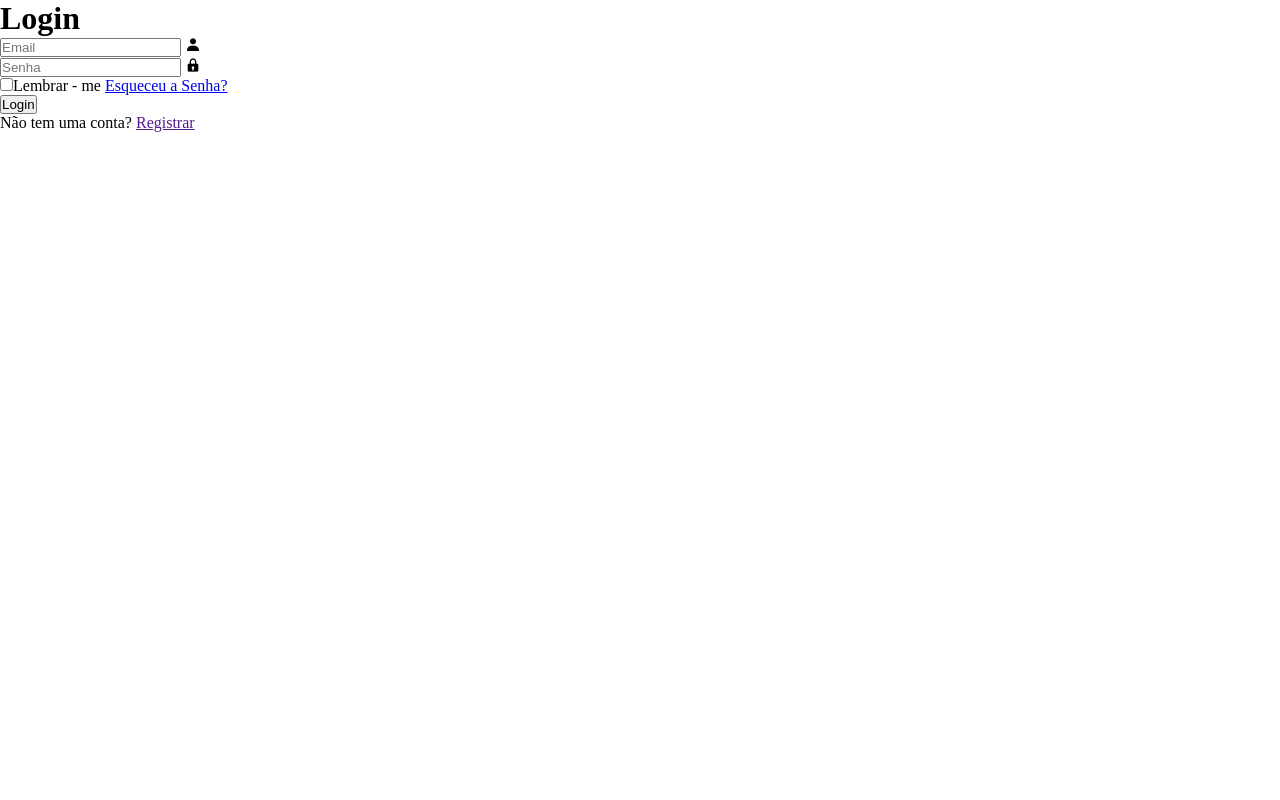
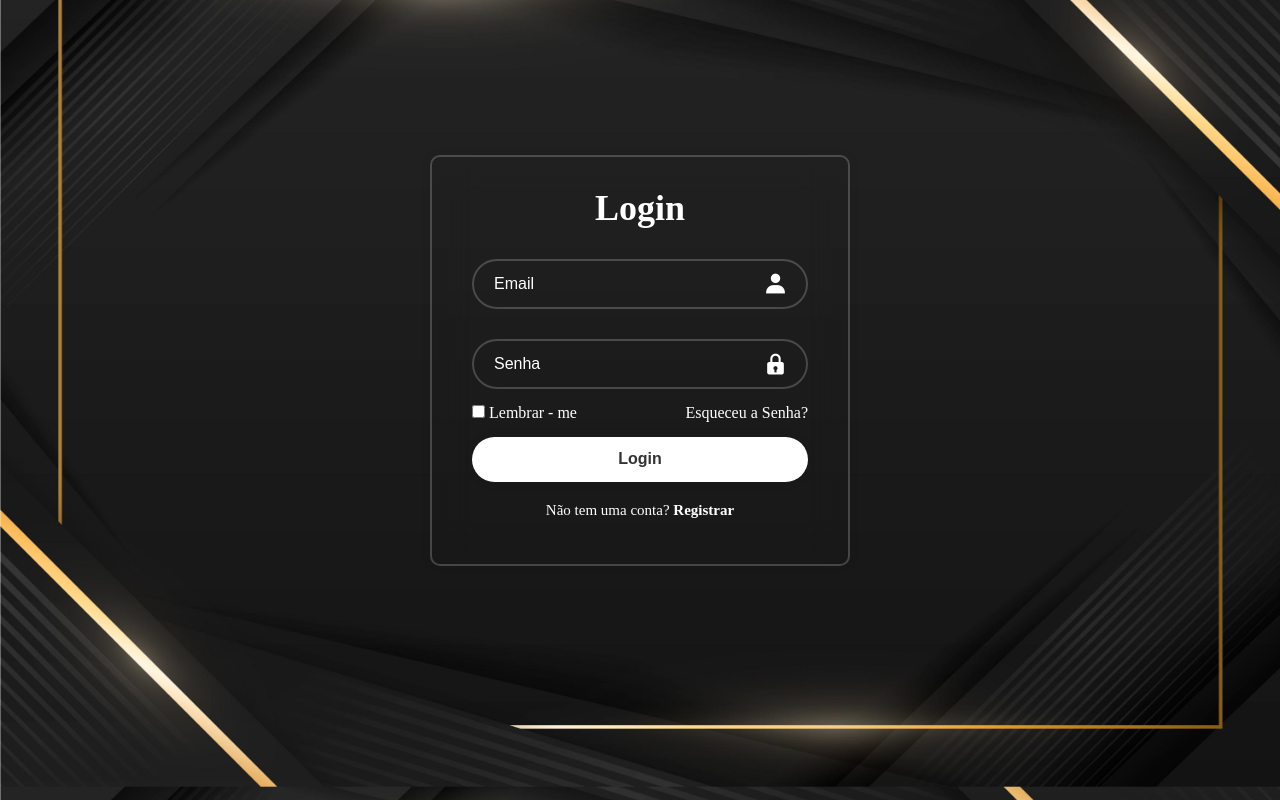
Before and after one commit to XsJota/Login-Page, a plain HTML site: page index.html in a window 1280 px wide. Drawn offline with nearby package versions, Linux system fonts and the light colour scheme; files whose address does not match are found by name.

Commit message:
style: Login page

```diff
--- a/assets/css/style.css
+++ b/assets/css/style.css
@@ -3,3 +3,113 @@
     margin: 0;
     padding: 0;
 }
+body {
+    display: flex;
+    justify-content: center;
+    align-items: center;
+    min-height: 90vh;
+    background: url(../img/img.jpg);
+    background-position: center;
+    background-size:cover;
+}
+
+.conteiner {
+    background: transparent;
+    border: 2px solid rgba(255, 255, 255, .2);
+    box-shadow: 0 0 10px rgba(0, 0, 0, .1);
+    backdrop-filter: blur(20px);
+    color: #fff;
+    width: 420px;
+    border-radius: 10px;
+    padding: 30px 40px;
+
+}
+
+.conteiner h1 {
+    text-align: center;
+    font-size: 36px;
+
+}
+
+.input-box {
+    position: relative;
+    width: 100%;
+    height: 50px;
+    margin: 30px 0px;
+}
+
+.input-box input {
+    width: 100%;
+    height: 100%;
+    background: transparent;
+    border: none;
+    outline: none;
+    border: 2px solid rgba(255, 255, 255, .2);
+    border-radius: 40px;
+    font-size: 16px;
+    color: #fff;
+    padding: 20px 45px 20px 20px;
+}
+
+.input-box input::placeholder {
+    color: #fff;
+}
+
+.input-box i {
+    position: absolute;
+    right: 20px;
+    top: 50%;
+    transform: translateY(-50%);
+    font-size: 25px;
+
+}
+
+.remember-forgot {
+    display: flex;
+    justify-content: space-between;
+    margin: -15px 0 15px;
+}
+
+.remember-forgot label input {
+    accent-color: #fff;
+    margin-right: 4px;
+}
+
+.remember-forgot a {
+    color: #fff;
+    text-decoration: none;
+}
+
+.remember-forgot a:hover {
+    text-decoration: underline;
+}
+
+.btn {
+    width: 100%;
+    height: 45px;
+    background-color: #fff;
+    border: none;
+    outline: none;
+    border-radius: 40px;
+    box-shadow: 0 0 10px rgba(0, 0, 0, .1);
+    cursor: pointer;
+    font-size: 16px;
+    color: #333;
+    font-weight: 600;
+}
+
+.register {
+    text-align: center;
+    margin: 20px 0 15px;
+    font-size: 15px;
+}
+
+.register p a {
+    color: #fff;
+    text-decoration: none;
+    font-weight: 600;
+}
+
+.register p a:hover {
+    text-decoration: underline;
+}
```
